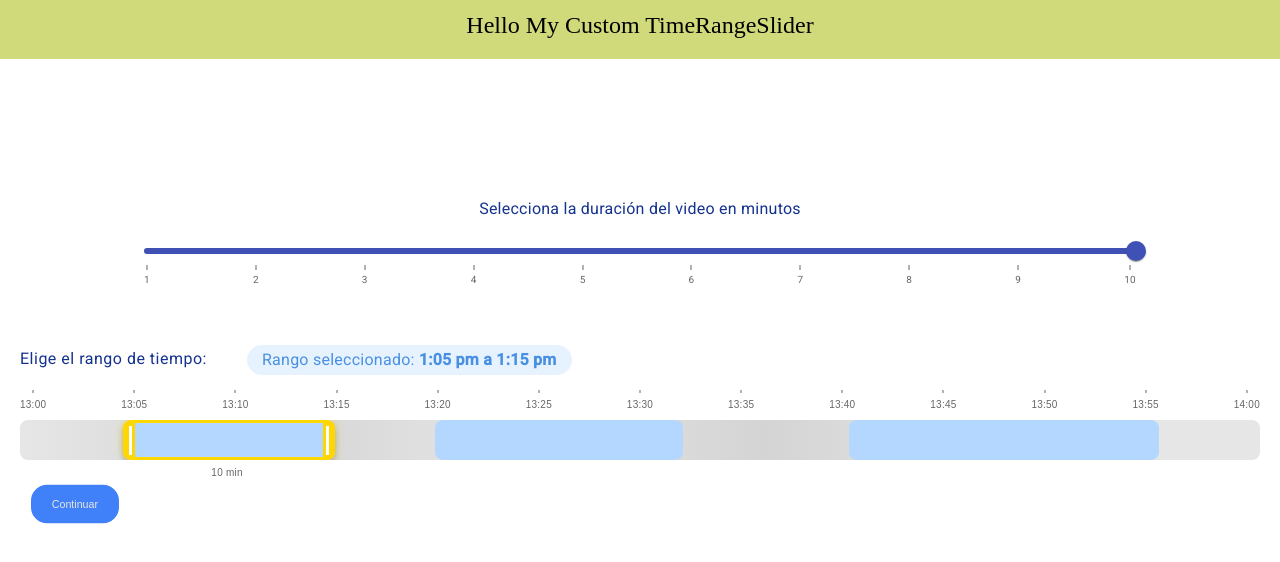
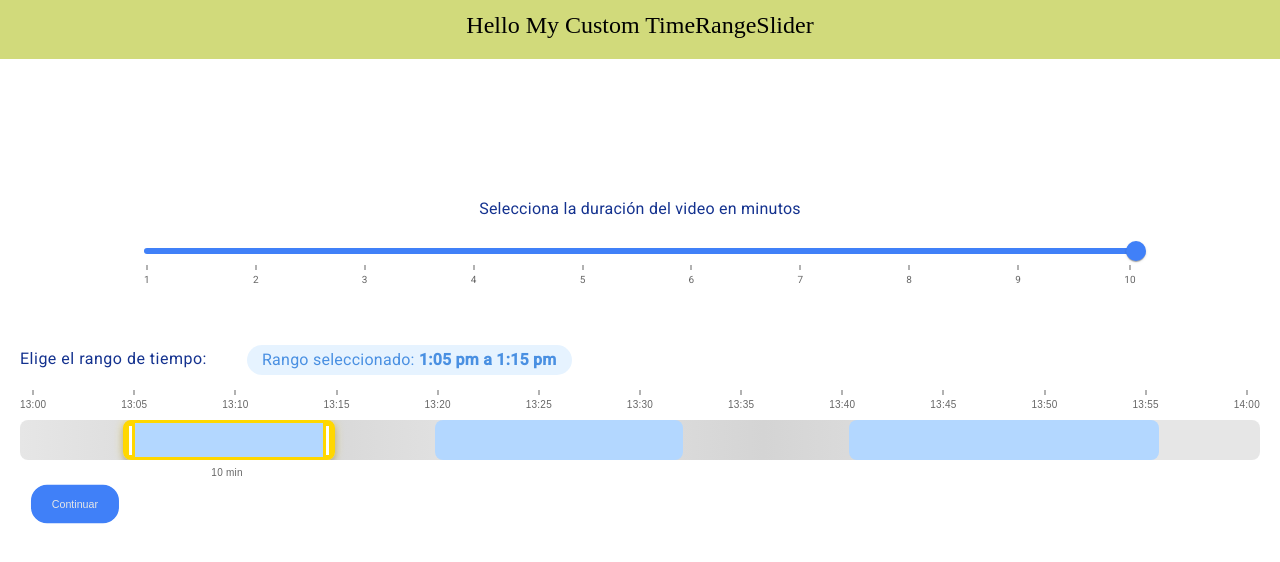
Before and after one commit to afgomez123/spike-timeRangeSlider, an Angular app: page / in a window 1280 px wide. Shown: the top 562 px of the page. Built offline with nearby package versions, Linux system fonts and the light colour scheme; what @angular-slider/ngx-slider would draw is missing.

Commit message:
Mejorando estilos de slider

```diff
--- a/src/app/common/slider/line-slider/line-slider.component.scss
+++ b/src/app/common/slider/line-slider/line-slider.component.scss
@@ -44,3 +44,14 @@
   height: 5px; // Altura del palito
   background-color: #666;
 }
+
+// Estilos del mat-slider handle
+.mat-mdc-slider.mat-primary {
+  --mdc-slider-active-track-color: #4080f8; /* Color para la barra activa (seleccionada) */
+  --mdc-slider-inactive-track-color: #666; /* Color para la barra inactiva (no seleccionada) */
+  --mdc-slider-handle-color:  #4080f8; /* Color del handle (el círculo del slider) */
+  --mdc-slider-focus-handle-color: #4080f8; /* Color del handle al enfocarse */
+  --mdc-slider-hover-handle-color:  #4080f8; /* Color del handle al pasar el mouse */
+  --mat-mdc-slider-ripple-color: rgba(76, 104, 175, 0.2); /* Efecto ripple */
+  --mat-mdc-slider-hover-ripple-color: rgba(76, 132, 175, 0.1); /* Ripple al pasar el mouse */
+}
--- a/src/app/common/slider/time-line/time-line.component.scss
+++ b/src/app/common/slider/time-line/time-line.component.scss
@@ -56,7 +56,7 @@ $box-shadow-default: 0 4px 6px rgba(0, 0, 0, 0.2), 0 0 10px rgba(255, 215, 0, 0.
   left: 50%;
   transform: translateX(-50%);
   width: 1px;
-  height: 3px;
+  height: 5px;
   background-color: $color-gray; /* Color del sombrerito */
 }
 
```
